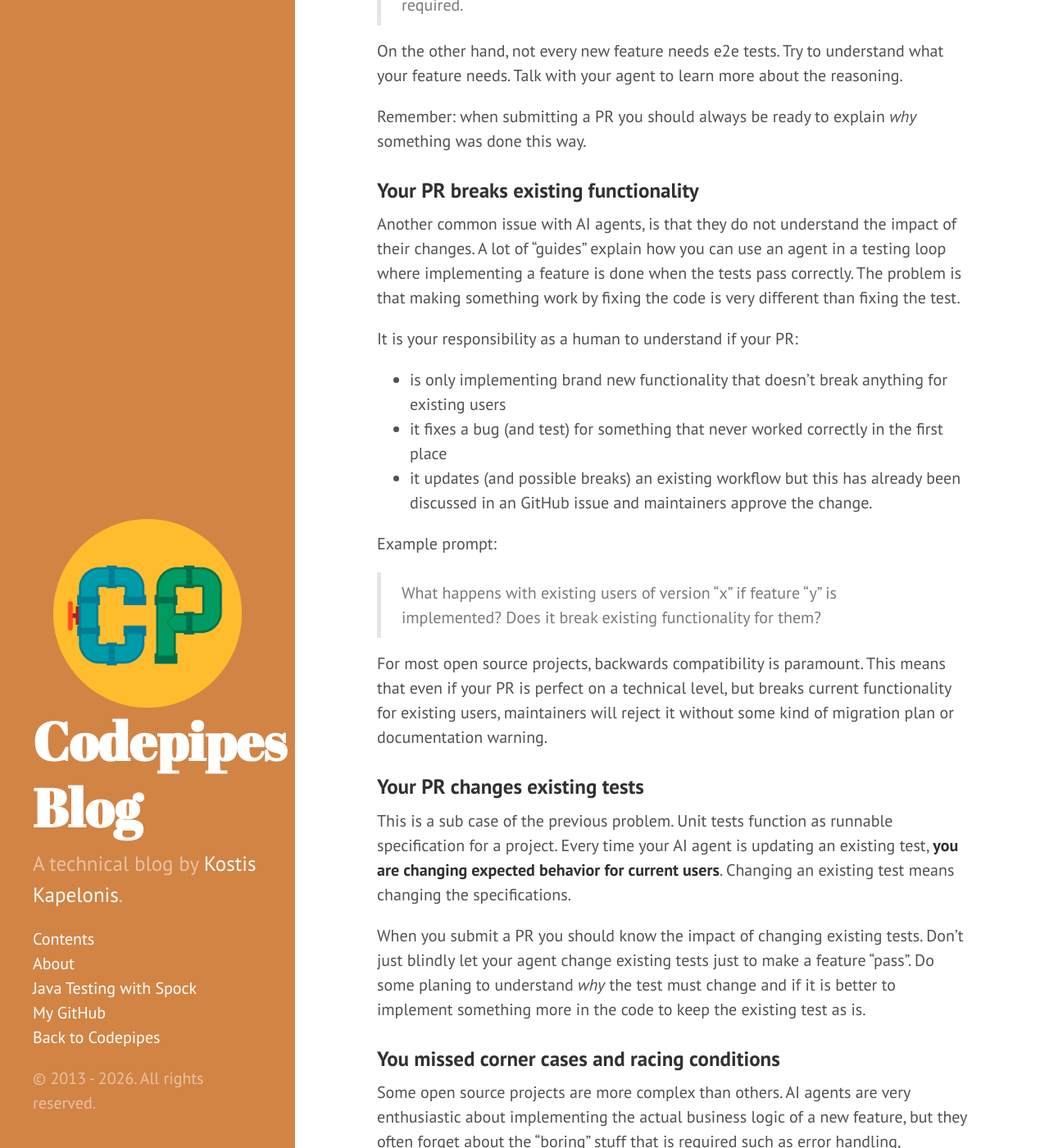
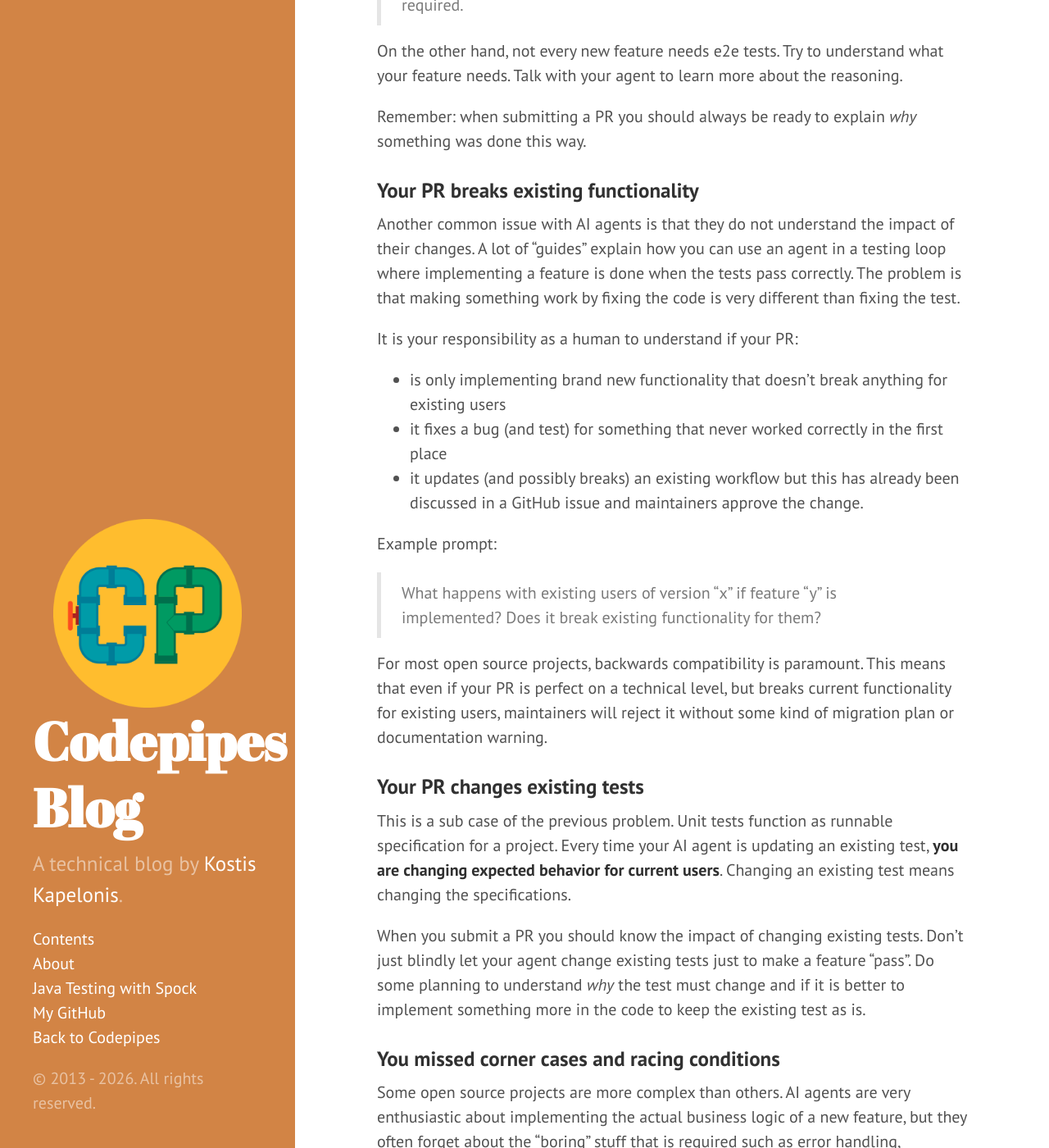
Before and after one commit to kkapelon/codepipes-blog, a Jekyll site: the page built from _posts/2026-04-20-your-pr-was-rejected.md, in a window 1280 px wide and 1400 px high, scrolled down 5081 px. Shown: the whole window at 82% size. Built offline with Jekyll 4.4.1, drawn with Linux system fonts in a browser that asks for light colours; some of the changed text lies outside the part shown.

Commit message:
Spell check the prompts
Signed-off-by: Kostis Kapelonis <kkapelon@users.noreply.github.com>

```diff
--- a/_posts/2026-04-20-your-pr-was-rejected.md
+++ b/_posts/2026-04-20-your-pr-was-rejected.md
@@ -93,7 +93,7 @@
 
 Read more about [Test Driven Development](https://en.wikipedia.org/wiki/Test-driven_development).
 
-Alternatively you could also comment out yourself the code that implements the test and see if it fails, if you created the test after the feature was already implemented.
+Alternatively, you could also comment out the code yourself that implements the test and see if it fails, if you created the test after the feature was already implemented.
 
 I have personally seen PRs where the tests do not actually verify the feature the associated code is implementing. This is one of the biggest red flags for you when an open source maintainer is going to review your PR. It is one of the fastest ways to lose your credibility with any project.
 
@@ -122,13 +122,13 @@
 
 ### Your PR breaks existing functionality
 
-Another common issue with AI agents, is that they do not understand the impact of their changes. A lot of "guides" explain how you can use an agent in a testing loop where implementing a feature is done when the tests pass correctly. The problem is that making something work by fixing the code is very different than fixing the test.
+Another common issue with AI agents is that they do not understand the impact of their changes. A lot of "guides" explain how you can use an agent in a testing loop where implementing a feature is done when the tests pass correctly. The problem is that making something work by fixing the code is very different than fixing the test.
 
 It is your responsibility as a human to understand if your PR:
 
 * is only implementing brand new functionality that doesn't break anything for existing users
 * it fixes a bug (and test) for something that never worked correctly in the first place
-* it updates (and possible breaks) an existing workflow but this has already been discussed in an GitHub issue and maintainers approve the change.
+* it updates (and possibly breaks) an existing workflow but this has already been discussed in a GitHub issue and maintainers approve the change.
 
 
 Example prompt:
@@ -143,7 +143,7 @@
 
 This is a sub case of the previous problem. Unit tests function as runnable specification for a project. Every time your AI agent is updating an existing test, **you are changing expected behavior for current users**. Changing an existing test means changing the specifications.
 
-When you submit a PR you should know the impact of changing existing tests. Don't just blindly let your agent change existing tests just to make a feature "pass". Do some planing to understand *why* the test must change and if it is better to implement something more in the code to keep the existing
+When you submit a PR you should know the impact of changing existing tests. Don't just blindly let your agent change existing tests just to make a feature "pass". Do some planning to understand *why* the test must change and if it is better to implement something more in the code to keep the existing
 test as is.
 
 ### You missed corner cases and racing conditions
```
Also changed, not shown: other parts of _posts/2026-04-20-your-pr-was-rejected.md (+2 -2 lines).
